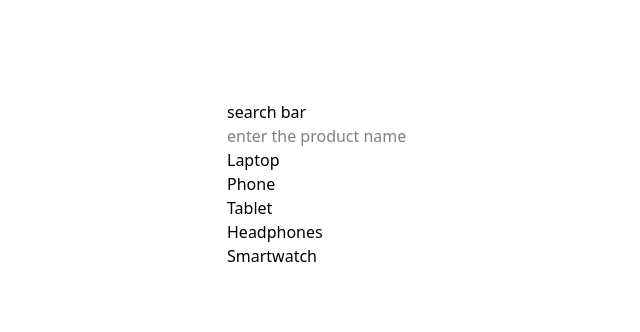
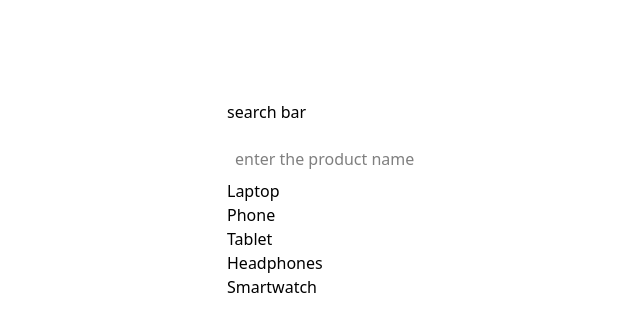
Before and after one commit to vyasan-6-6/REACT-PRACTICALS, a React (Vite) app: page / in a window 1280 px wide. Shown: the top 332 px of the page, without its empty margins (213-853 px from the left). Built offline with nearby package versions, Linux system fonts and the light colour scheme.

Commit message:
Implemented Debouncing in Search Filter setup

```diff
--- a/src/components/SearchFilter.jsx
+++ b/src/components/SearchFilter.jsx
@@ -1,9 +1,10 @@
-import { useState } from "react";
+import { useEffect, useState } from "react";
 
 
 const SearchFilter = () => {
 
-const [searchTerm,setSearchTerm] = useState("")
+const [searchTerm,setSearchTerm] = useState("");
+const [debounceTerm,setDebounceTerm] = useState("");
 
     const products = [
     { id: 1, name: "Laptop" },
@@ -13,12 +14,25 @@ const [searchTerm,setSearchTerm] = useState("")
     { id: 5, name: "Smartwatch" },
   ];
 
-  const filteredProducts = products.filter((product)=> product.name.toLowerCase().includes(searchTerm.toLowerCase()))
+
+
+  useEffect(() => {
+    let timer = setTimeout(() => {
+        setDebounceTerm(searchTerm)
+    }, 500);
+
+    return () => {
+      clearTimeout(timer)
+    };
+  }, [searchTerm])
+  const filteredProducts = products.filter((product)=> product.name.toLowerCase().includes(debounceTerm.toLowerCase()))
+
+
   return (
     <div className="w-100 mx-auto mt-25">
 
         <h1>search bar</h1>
-        <input type="text" placeholder="enter the product name" onChange={(e)=>{setSearchTerm(e.target.value)}}/>
+        <input type="text" placeholder="enter the product name" className="w-full p-2 mt-3.75" value={searchTerm} onChange={(e)=>{setSearchTerm(e.target.value)}}/>
 
   {filteredProducts.length>0?(
 filteredProducts.map((product,index)=>(
```
